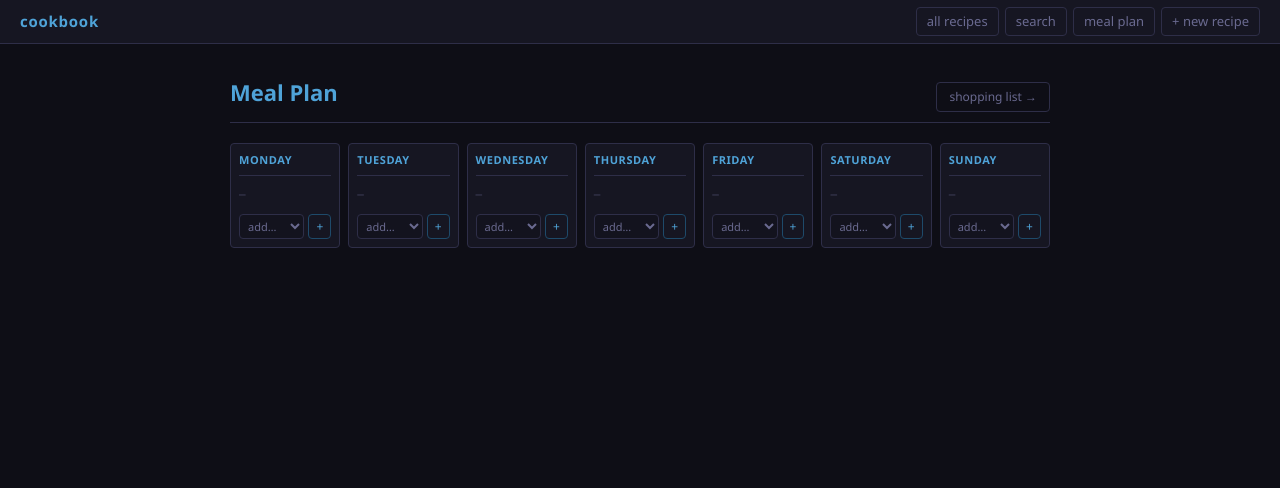
After one commit to JoshNguyen03/csc299finalproj, a Flask app: page /plan in a window 1280 px wide. The commit adds this page. Shown: the top 488 px of the page. Run offline with Flask 3, Linux system fonts and the light colour scheme; data that the repository does not hold is empty.

Commit message:
Add meal planner and shopping list
Users can assign recipes to days of the week and view a combined
shopping list that sums ingredient quantities across all planned meals.
The meal_plan table is created automatically on startup for existing
databases.

Co-Authored-By: Claude Sonnet 4.6 <noreply@anthropic.com>

```diff
--- a/app/__init__.py
+++ b/app/__init__.py
@@ -34,6 +34,18 @@ def _migrate_db():
     if "is_favorite" not in columns:
         db.execute("ALTER TABLE recipes ADD COLUMN is_favorite INTEGER NOT NULL DEFAULT 0")
         db.commit()
+    plan_table = db.execute(
+        "SELECT name FROM sqlite_master WHERE type='table' AND name='meal_plan'"
+    ).fetchone()
+    if not plan_table:
+        db.execute(
+            "CREATE TABLE meal_plan ("
+            "id INTEGER PRIMARY KEY AUTOINCREMENT, "
+            "recipe_id INTEGER NOT NULL, "
+            "day TEXT NOT NULL, "
+            "FOREIGN KEY (recipe_id) REFERENCES recipes(id))"
+        )
+        db.commit()
 
 def get_db():
     from flask import current_app
--- a/app/routes.py
+++ b/app/routes.py
@@ -1,8 +1,11 @@
+from collections import defaultdict
 from fractions import Fraction
 from flask import Blueprint, render_template, request, redirect, url_for
 from . import get_db
 
 main = Blueprint("main", __name__)
+
+DAYS = ["Monday", "Tuesday", "Wednesday", "Thursday", "Friday", "Saturday", "Sunday"]
 
 
 def _parse_quantity(s):
@@ -171,6 +174,70 @@ def delete_recipe(recipe_id):
     return redirect(url_for("main.index"))
 
 
+@main.route("/plan")
+def plan():
+    db = get_db()
+    all_recipes = db.execute("SELECT id, name FROM recipes ORDER BY name").fetchall()
+    entries = db.execute(
+        "SELECT mp.id, mp.day, r.name AS recipe_name, r.id AS recipe_id "
+        "FROM meal_plan mp JOIN recipes r ON mp.recipe_id = r.id"
+    ).fetchall()
+    plan_by_day = {day: [] for day in DAYS}
+    for entry in entries:
+        if entry["day"] in plan_by_day:
+            plan_by_day[entry["day"]].append(entry)
+    return render_template("meal_plan.html", plan_by_day=plan_by_day, days=DAYS, all_recipes=all_recipes)
+
+
+@main.route("/plan/add", methods=["POST"])
+def plan_add():
+    db = get_db()
+    recipe_id = request.form.get("recipe_id", type=int)
+    day = request.form.get("day")
+    if recipe_id and day in DAYS:
+        db.execute("INSERT INTO meal_plan (recipe_id, day) VALUES (?, ?)", (recipe_id, day))
+        db.commit()
+    return redirect(url_for("main.plan"))
+
+
+@main.route("/plan/remove/<int:entry_id>", methods=["POST"])
+def plan_remove(entry_id):
+    db = get_db()
+    db.execute("DELETE FROM meal_plan WHERE id = ?", (entry_id,))
+    db.commit()
+    return redirect(url_for("main.plan"))
+
+
+@main.route("/plan/shopping-list")
+def shopping_list():
+    db = get_db()
+    rows = db.execute(
+        "SELECT i.name, ri.quantity, ri.unit "
+        "FROM meal_plan mp "
+        "JOIN recipe_ingredients ri ON mp.recipe_id = ri.recipe_id "
+        "JOIN ingredients i ON ri.ingredient_id = i.id"
+    ).fetchall()
+
+    totals = defaultdict(lambda: {"numeric": 0.0, "non_numeric": [], "has_numeric": False})
+    for row in rows:
+        key = (row["name"], row["unit"])
+        parsed = _parse_quantity(row["quantity"])
+        if parsed is not None:
+            totals[key]["numeric"] += parsed
+            totals[key]["has_numeric"] = True
+        else:
+            totals[key]["non_numeric"].append(row["quantity"])
+
+    items = []
+    for (name, unit), data in sorted(totals.items()):
+        if data["has_numeric"]:
+            items.append({"name": name, "quantity": _format_quantity(data["numeric"]), "unit": unit})
+        for qty in sorted(set(data["non_numeric"])):
+            items.append({"name": name, "quantity": qty, "unit": unit})
+
+    return render_template("shopping_list.html", items=items)
+
+
 @main.route("/search")
 def search():
     db = get_db()
--- a/app/static/style.css
+++ b/app/static/style.css
@@ -283,6 +283,108 @@ ul li a:hover {
     border-color: var(--accent-dim);
 }
 
+/* Meal plan grid */
+.plan-grid {
+    display: grid;
+    grid-template-columns: repeat(7, 1fr);
+    gap: 8px;
+    margin-bottom: 24px;
+}
+
+.plan-day {
+    background: var(--surface);
+    border: 1px solid var(--border);
+    border-radius: 4px;
+    padding: 8px;
+    min-width: 0;
+}
+
+.plan-day-header {
+    font-size: 11px;
+    font-weight: 600;
+    text-transform: uppercase;
+    letter-spacing: 0.05em;
+    color: var(--accent);
+    border-bottom: 1px solid var(--border);
+    padding-bottom: 6px;
+    margin-bottom: 8px;
+}
+
+.plan-recipes {
+    margin-bottom: 8px;
+    min-height: 20px;
+}
+
+.plan-recipes li {
+    font-size: 11px;
+    padding: 3px 0;
+    border-bottom: none;
+    display: flex;
+    align-items: center;
+    justify-content: space-between;
+    gap: 2px;
+}
+
+.plan-recipes li a {
+    overflow: hidden;
+    text-overflow: ellipsis;
+    white-space: nowrap;
+    flex: 1;
+    font-size: 11px;
+    color: var(--text);
+}
+
+.plan-recipes li a:hover {
+    color: var(--accent);
+}
+
+.plan-recipes li.empty {
+    color: var(--text-muted);
+}
+
+.plan-recipes li button {
+    padding: 0 3px;
+    font-size: 13px;
+    border-color: transparent;
+    color: var(--text-muted);
+    flex-shrink: 0;
+    line-height: 1;
+}
+
+.plan-recipes li button:hover {
+    color: #c05a5a;
+    background: transparent;
+    border-color: transparent;
+}
+
+.plan-add-form {
+    display: flex;
+    gap: 4px;
+}
+
+.plan-add-form select {
+    flex: 1;
+    min-width: 0;
+    background: var(--panel);
+    color: var(--text-dim);
+    border: 1px solid var(--border);
+    border-radius: 4px;
+    padding: 3px 4px;
+    font-size: 11px;
+    font-family: inherit;
+}
+
+.plan-add-form select:focus {
+    outline: none;
+    border-color: var(--accent);
+}
+
+.plan-add-form button {
+    padding: 3px 7px;
+    font-size: 12px;
+    flex-shrink: 0;
+}
+
 /* Tag chips */
 .tag {
     display: inline-block;
--- a/app/templates/base.html
+++ b/app/templates/base.html
@@ -11,7 +11,8 @@
         <a class="title" href="/">cookbook</a>
         <nav>
             <a href="/">all recipes</a>
-            <a href="/search">search by ingredient</a>
+            <a href="/search">search</a>
+            <a href="/plan">meal plan</a>
             <a href="/recipe/new">+ new recipe</a>
         </nav>
     </header>
--- /dev/null
+++ b/app/templates/meal_plan.html
@@ -0,0 +1,39 @@
+{% extends "base.html" %}
+{% block title %}Meal Plan{% endblock %}
+{% block content %}
+<div style="display: flex; align-items: baseline; justify-content: space-between;
+            padding-bottom: 10px; border-bottom: 1px solid var(--border); margin-bottom: 20px;">
+    <h1 style="margin-bottom: 0; border-bottom: none; padding-bottom: 0;">Meal Plan</h1>
+    <a href="/plan/shopping-list" class="btn" style="font-size: 12px;">shopping list →</a>
+</div>
+
+<div class="plan-grid">
+    {% for day in days %}
+    <div class="plan-day">
+        <div class="plan-day-header">{{ day }}</div>
+        <ul class="plan-recipes">
+            {% for entry in plan_by_day[day] %}
+            <li>
+                <a href="/recipe/{{ entry['recipe_id'] }}" title="{{ entry['recipe_name'] }}">{{ entry['recipe_name'] }}</a>
+                <form method="post" action="/plan/remove/{{ entry['id'] }}" style="display:inline; flex-shrink:0;">
+                    <button type="submit" title="Remove">×</button>
+                </form>
+            </li>
+            {% else %}
+            <li class="empty">—</li>
+            {% endfor %}
+        </ul>
+        <form method="post" action="/plan/add" class="plan-add-form">
+            <input type="hidden" name="day" value="{{ day }}">
+            <select name="recipe_id">
+                <option value="" disabled selected>add…</option>
+                {% for r in all_recipes %}
+                <option value="{{ r['id'] }}">{{ r['name'] }}</option>
+                {% endfor %}
+            </select>
+            <button type="submit">+</button>
+        </form>
+    </div>
+    {% endfor %}
+</div>
+{% endblock %}
--- a/database/schema.sql
+++ b/database/schema.sql
@@ -15,6 +15,13 @@ CREATE TABLE IF NOT EXISTS ingredients (
     substitutes TEXT
 );
 
+CREATE TABLE IF NOT EXISTS meal_plan (
+    id INTEGER PRIMARY KEY AUTOINCREMENT,
+    recipe_id INTEGER NOT NULL,
+    day TEXT NOT NULL,
+    FOREIGN KEY (recipe_id) REFERENCES recipes(id)
+);
+
 CREATE TABLE IF NOT EXISTS recipe_ingredients (
     recipe_id INTEGER NOT NULL,
     ingredient_id INTEGER NOT NULL,
```
Also changed, not shown: app/templates/shopping_list.html (added, +24 -0 lines), tests/test_meal_plan.py (added, +99 -0 lines).
